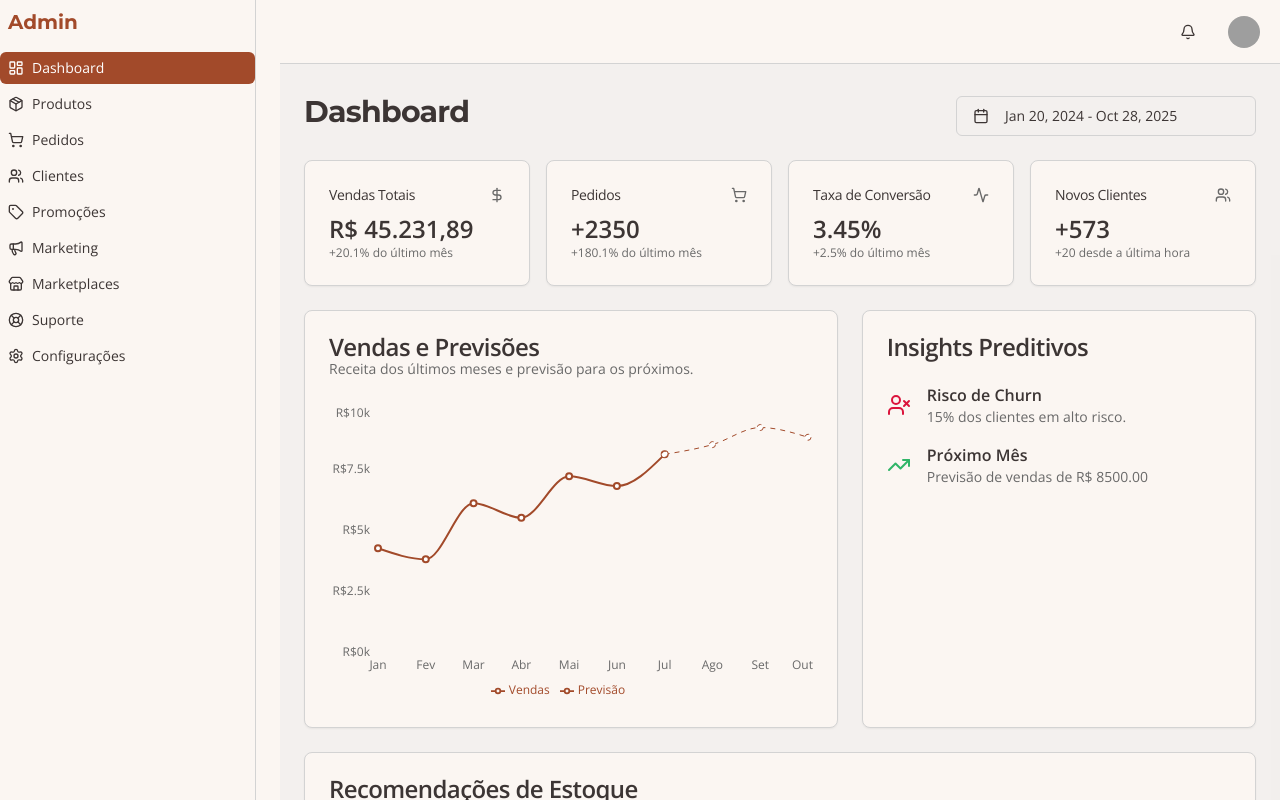
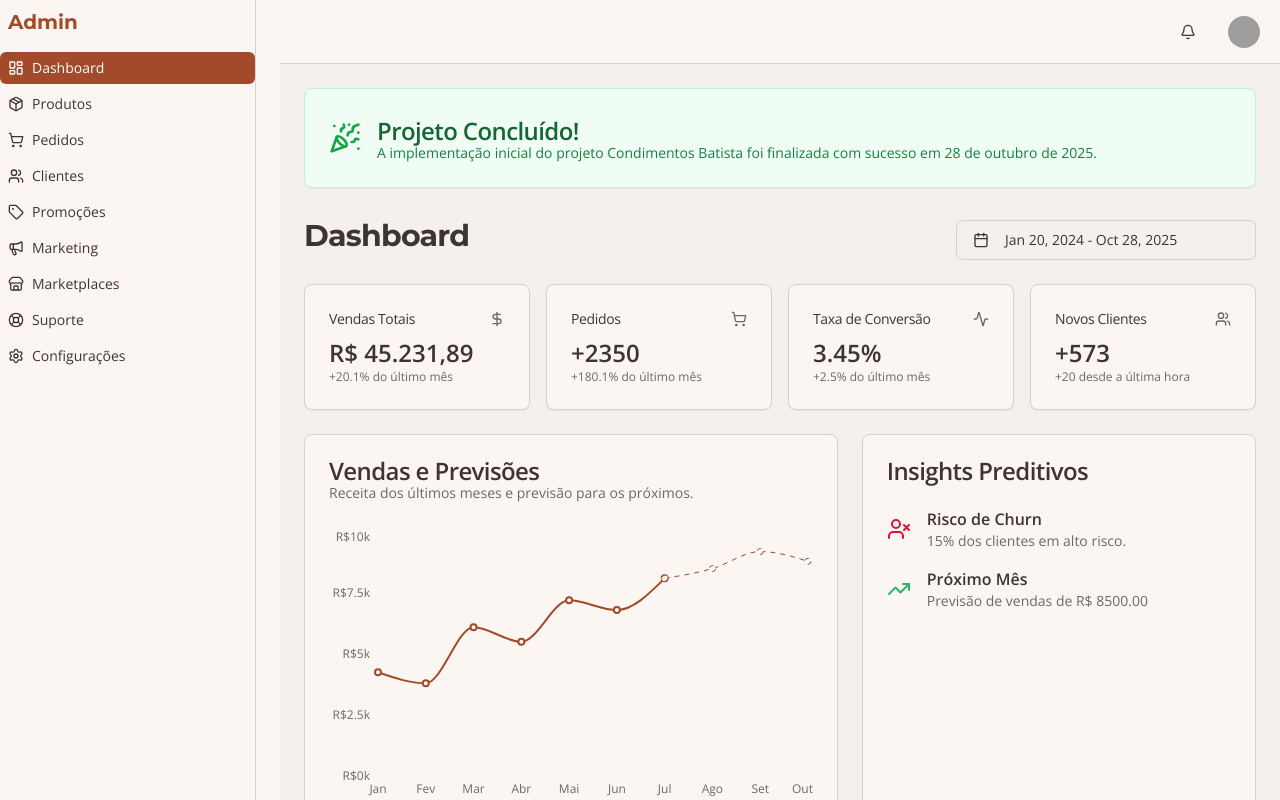
Before and after one commit to diegojua/condimentos-batista-skip, a React (Vite) app: page /admin/dashboard in a window 1280 px wide. Shown: the top 800 px of the page. Built offline with nearby package versions, Linux system fonts and the light colour scheme; grey boxes are pictures that could not be loaded.

Commit message:
Finalize Condimentos Batista project

```diff
--- a/src/pages/admin/Dashboard.tsx
+++ b/src/pages/admin/Dashboard.tsx
@@ -10,9 +10,9 @@ import {
   ShoppingCart,
   Activity,
   Users,
-  Download,
   TrendingUp,
   UserX,
+  PartyPopper,
 } from 'lucide-react'
 import {
   BarChart,
@@ -53,8 +53,29 @@ const salesData = [
 ]
 
 const AdminDashboard = () => {
+  const conclusionDate = new Date().toLocaleDateString('pt-BR', {
+    year: 'numeric',
+    month: 'long',
+    day: 'numeric',
+  })
+
   return (
     <div className="flex-1 space-y-6">
+      <Card className="mb-6 bg-green-50 border-green-200 dark:bg-green-900/20 dark:border-green-800">
+        <CardHeader className="flex flex-row items-center gap-4">
+          <PartyPopper className="h-8 w-8 text-green-600 dark:text-green-400" />
+          <div>
+            <CardTitle className="text-green-800 dark:text-green-200">
+              Projeto Concluído!
+            </CardTitle>
+            <CardDescription className="text-green-700 dark:text-green-300">
+              A implementação inicial do projeto Condimentos Batista foi
+              finalizada com sucesso em {conclusionDate}.
+            </CardDescription>
+          </div>
+        </CardHeader>
+      </Card>
+
       <div className="flex items-center justify-between space-y-2">
         <h2 className="text-3xl font-bold tracking-tight">Dashboard</h2>
         <DateRangePicker />
```
